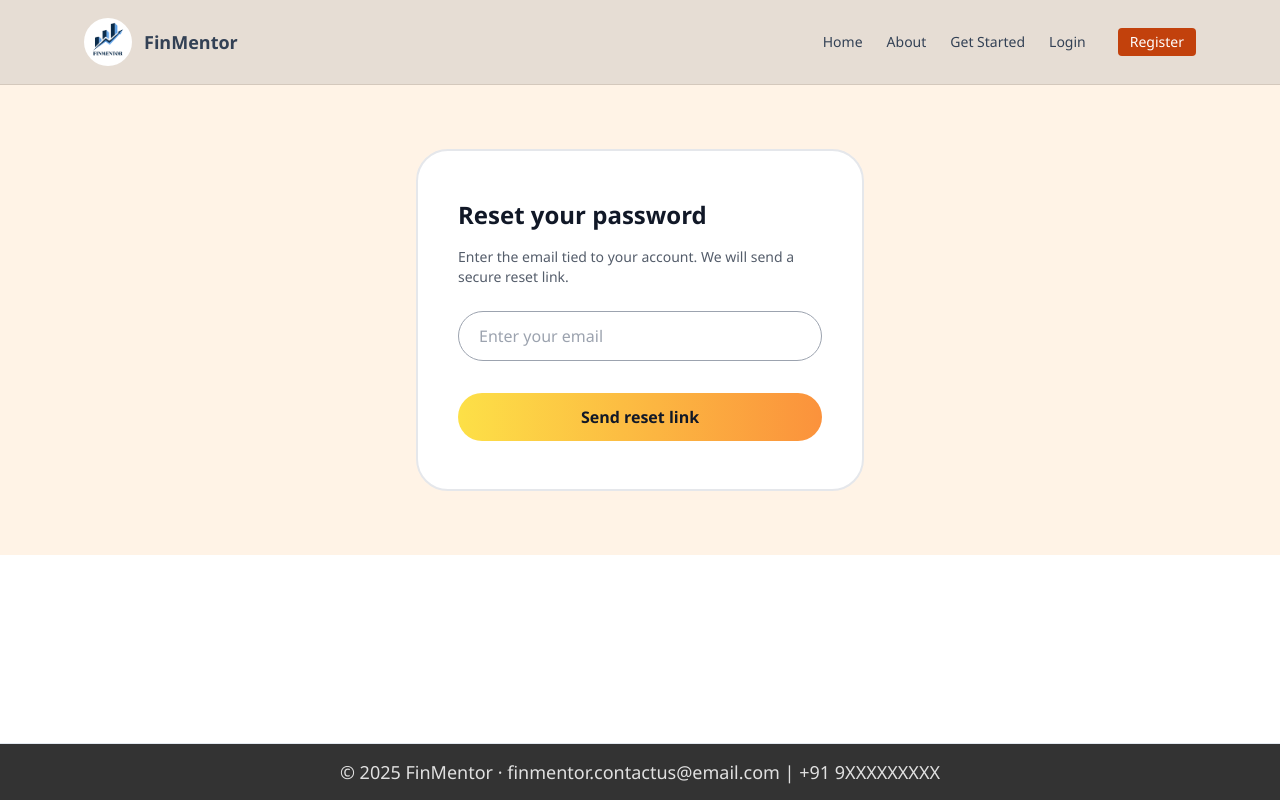
After one commit to riya-24jagtap/FinMentor, a Django app: page /accounts/password-reset/ in a window 1280 px wide. The commit adds this page. Run offline with Django 5.2, Linux system fonts and the light colour scheme; some libraries are stand-ins or nearby versions.

Commit message:
Implement forgot password feature with email reset, templates, and SMTP configuration

```diff
--- a/fintechsnap/financeapp/urls.py
+++ b/fintechsnap/financeapp/urls.py
@@ -1,5 +1,6 @@
 from django.urls import path
 from django.contrib.auth import views as auth_views
+from django.urls import reverse_lazy
 from django.contrib.auth.forms import AuthenticationForm
 from . import views
 
@@ -26,4 +27,37 @@ urlpatterns = [
     path('accounts/login/', views.login_view, name='login'),
     path('accounts/logout/', auth_views.LogoutView.as_view(), name='logout'),
     path('accounts/register/', views.register, name='register'),
+
+    path(
+        'accounts/password-reset/',
+        auth_views.PasswordResetView.as_view(
+            template_name='registration/password_reset_form.html',
+            email_template_name='registration/password_reset_email.html',
+            subject_template_name='registration/password_reset_subject.txt',
+            success_url=reverse_lazy('password_reset_done'),
+        ),
+        name='password_reset',
+    ),
+    path(
+        'accounts/password-reset/done/',
+        auth_views.PasswordResetDoneView.as_view(
+            template_name='registration/password_reset_done.html',
+        ),
+        name='password_reset_done',
+    ),
+    path(
+        'accounts/reset/<uidb64>/<token>/',
+        auth_views.PasswordResetConfirmView.as_view(
+            template_name='registration/password_reset_confirm.html',
+            success_url=reverse_lazy('password_reset_complete'),
+        ),
+        name='password_reset_confirm',
+    ),
+    path(
+        'accounts/reset/done/',
+        auth_views.PasswordResetCompleteView.as_view(
+            template_name='registration/password_reset_complete.html',
+        ),
+        name='password_reset_complete',
+    ),
 ]
--- a/fintechsnap/templates/registration/login.html
+++ b/fintechsnap/templates/registration/login.html
@@ -37,7 +37,11 @@
         class="w-full px-5 py-3 mb-8 rounded-full border border-gray-400 focus:outline-none focus:ring-2 focus:ring-orange-300"
         required
       />
-
+      <div class="text-right mb-6">
+        <a href="{% url 'password_reset' %}" class="text-sm font-semibold text-orange-600 hover:underline">
+          Forgot password?
+        </a>
+      </div>
       <button
         type="submit"
         class="w-full py-3 rounded-full font-semibold text-gray-900
--- /dev/null
+++ b/fintechsnap/templates/registration/password_reset_form.html
@@ -0,0 +1,32 @@
+{% extends "base.html" %}
+
+{% block title %}Reset Password — FinMentor{% endblock %}
+
+{% block content %}
+<div class="relative bg-[#fff3e6] overflow-hidden flex justify-center px-6 py-16">
+  <div class="relative z-10 max-w-md w-full bg-white rounded-[32px] border-2 border-brown px-10 py-12">
+    <h2 class="text-2xl font-semibold text-gray-900 mb-4">Reset your password</h2>
+    <p class="text-sm text-gray-700 mb-6">
+      Enter the email tied to your account. We will send a secure reset link.
+    </p>
+
+    <form method="post">
+      {% csrf_token %}
+      {{ form.email.errors }}
+      <input
+        type="email"
+        name="email"
+        placeholder="Enter your email"
+        class="w-full px-5 py-3 mb-8 rounded-full border border-gray-400 focus:outline-none focus:ring-2 focus:ring-orange-300"
+        required
+      />
+
+      <button
+        type="submit"
+        class="w-full py-3 rounded-full font-semibold text-gray-900 bg-gradient-to-r from-yellow-300 to-orange-400 hover:from-yellow-400 hover:to-orange-500 transition">
+        Send reset link
+      </button>
+    </form>
+  </div>
+</div>
+{% endblock %}
--- /dev/null
+++ b/fintechsnap/templates/registration/password_reset_subject.html
@@ -0,0 +1 @@
+FinMentor password reset request
```
Also changed, not shown: fintechsnap/fintechsnap/settings.py (+7 -0 lines), fintechsnap/templates/registration/password_reset_confirmation.html (added, +42 -0 lines), fintechsnap/templates/registration/password_reset_done.html (added, +14 -0 lines), fintechsnap/templates/registration/password_reset_email.html (added, +8 -0 lines).
